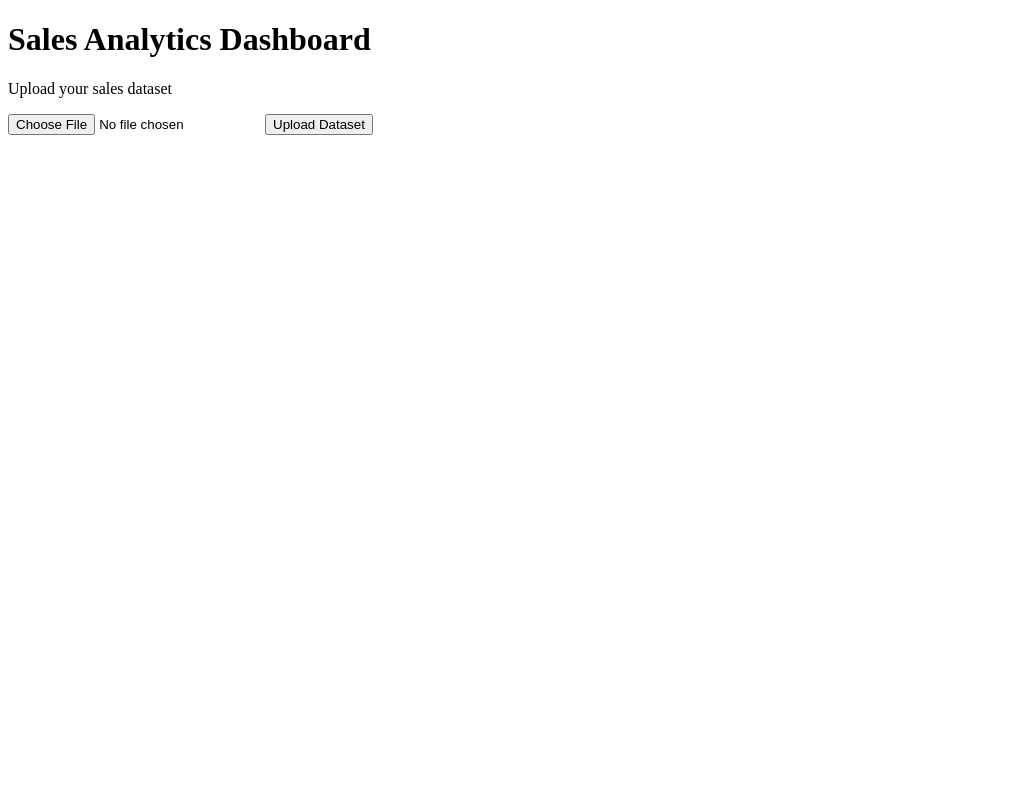
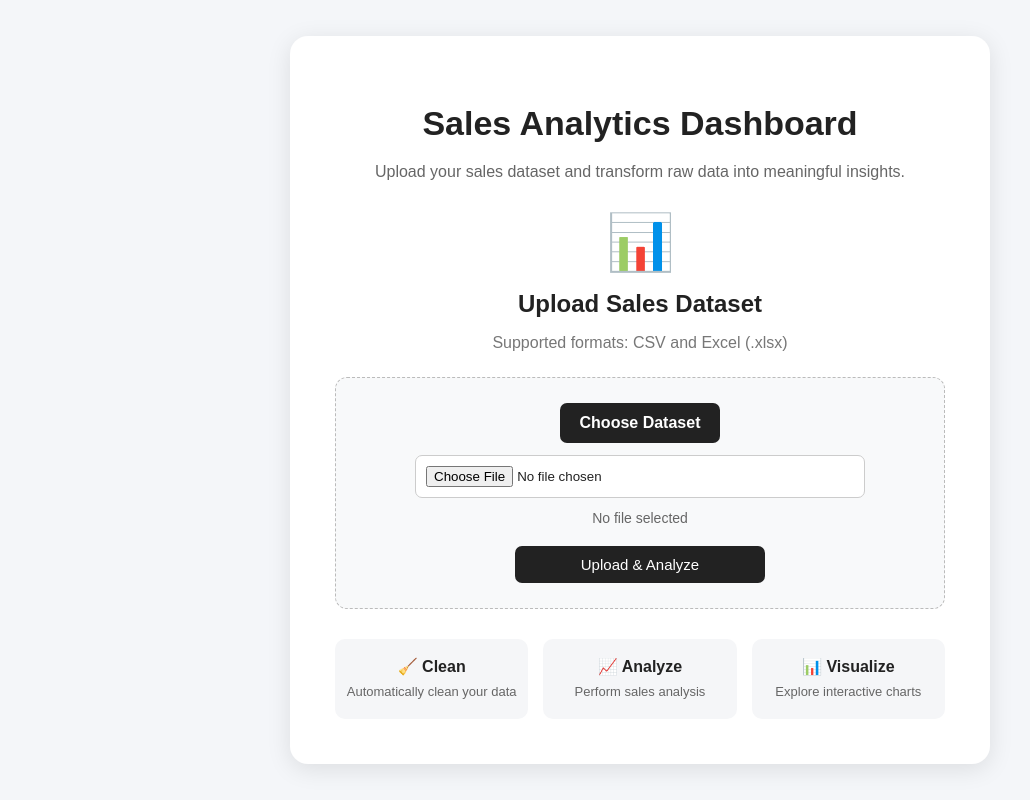
Before and after one commit to Shresth-shukla-beginercoder/sales-analytics-project, a Flask app: page / in a window 1280 px wide. Shown: the whole page, without its empty margins (0-1030 px from the left). Run offline with Flask 3, Linux system fonts and the light colour scheme.

Commit message:
Improvement upload page UI

```diff
--- a/static/css/style.css
+++ b/static/css/style.css
@@ -277,3 +277,136 @@ form a {
 .search-box input:focus {
     border-color: #222;
 }
+/* ================================
+   UPLOAD PAGE
+================================ */
+
+.upload-container {
+    min-height: 100vh;
+    display: flex;
+    justify-content: center;
+    align-items: center;
+    padding: 30px 15px;
+}
+
+.upload-card {
+    width: 100%;
+    max-width: 700px;
+    background: white;
+    padding: 45px;
+    border-radius: 18px;
+    box-shadow: 0 5px 25px rgba(0, 0, 0, 0.10);
+    text-align: center;
+}
+
+.upload-card h1 {
+    margin-bottom: 8px;
+}
+
+.subtitle {
+    color: #666;
+    font-size: 16px;
+    margin-bottom: 25px;
+    line-height: 1.6;
+}
+
+.upload-icon {
+    font-size: 55px;
+    margin: 15px 0;
+}
+
+.upload-card h2 {
+    margin-top: 10px;
+    margin-bottom: 8px;
+}
+
+.upload-info {
+    color: #777;
+    margin-bottom: 25px;
+}
+
+.upload-form {
+    display: flex;
+    flex-direction: column;
+    align-items: center;
+    gap: 12px;
+    background: #f8f9fa;
+    box-shadow: none;
+    padding: 25px;
+    border: 1px dashed #bbb;
+}
+
+.file-label {
+    display: inline-block;
+    padding: 11px 20px;
+    border-radius: 7px;
+    background: #222;
+    color: white;
+    cursor: pointer;
+}
+
+.file-label:hover {
+    opacity: 0.8;
+}
+
+.upload-form input[type="file"] {
+    width: 100%;
+    max-width: 450px;
+    padding: 10px;
+    border: 1px solid #ccc;
+    border-radius: 7px;
+    background: white;
+}
+
+.upload-form button {
+    margin-top: 8px;
+    width: 100%;
+    max-width: 250px;
+}
+
+.file-name {
+    color: #666;
+    font-size: 14px;
+    margin: 0;
+    word-break: break-word;
+}
+
+.features {
+    display: grid;
+    grid-template-columns: repeat(3, 1fr);
+    gap: 15px;
+    margin-top: 30px;
+}
+
+.feature {
+    background: #f5f6f8;
+    padding: 18px 10px;
+    border-radius: 10px;
+}
+
+.feature strong {
+    display: block;
+    margin-bottom: 7px;
+}
+
+.feature span {
+    display: block;
+    color: #666;
+    font-size: 13px;
+    line-height: 1.4;
+}
+
+@media (max-width: 600px) {
+
+    .upload-card {
+        padding: 30px 20px;
+    }
+
+    .features {
+        grid-template-columns: 1fr;
+    }
+
+    .upload-icon {
+        font-size: 45px;
+    }
+}
--- a/templates/index.html
+++ b/templates/index.html
@@ -5,25 +5,96 @@
     <meta charset="UTF-8">
     <meta name="viewport" content="width=device-width, initial-scale=1.0">
 
-    <title>Sales Analytics</title>
+    <title>Sales Analytics | Upload Dataset</title>
+
+    <link rel="stylesheet"
+          href="{{ url_for('static', filename='css/style.css') }}">
 </head>
 
 <body>
 
-    <h1>Sales Analytics Dashboard</h1>
+<div class="upload-container">
 
-    <p>Upload your sales dataset</p>
+    <div class="upload-card">
 
-    <form action="/upload" method="POST" enctype="multipart/form-data">
+        <h1>Sales Analytics Dashboard</h1>
 
-        <input type="file" name="file" accept=".csv,.xlsx">
+        <p class="subtitle">
+            Upload your sales dataset and transform raw data into meaningful insights.
+        </p>
 
-        <button type="submit">
-            Upload Dataset
-        </button>
+        <div class="upload-icon">
+            📊
+        </div>
 
-    </form>
+        <h2>Upload Sales Dataset</h2>
+
+        <p class="upload-info">
+            Supported formats: CSV and Excel (.xlsx)
+        </p>
+
+        <form action="/upload"
+              method="POST"
+              enctype="multipart/form-data"
+              class="upload-form">
+
+            <label for="file" class="file-label">
+                Choose Dataset
+            </label>
+
+            <input type="file"
+                   id="file"
+                   name="file"
+                   accept=".csv,.xlsx"
+                   required
+                   onchange="showFileName()">
+
+            <p id="file-name" class="file-name">
+                No file selected
+            </p>
+
+            <button type="submit">
+                Upload & Analyze
+            </button>
+
+        </form>
+
+        <div class="features">
+
+            <div class="feature">
+                <strong>🧹 Clean</strong>
+                <span>Automatically clean your data</span>
+            </div>
+
+            <div class="feature">
+                <strong>📈 Analyze</strong>
+                <span>Perform sales analysis</span>
+            </div>
+
+            <div class="feature">
+                <strong>📊 Visualize</strong>
+                <span>Explore interactive charts</span>
+            </div>
+
+        </div>
+
+    </div>
+
+</div>
+
+<script>
+function showFileName() {
+
+    const input = document.getElementById("file");
+    const fileName = document.getElementById("file-name");
+
+    if (input.files.length > 0) {
+        fileName.textContent = "Selected: " + input.files[0].name;
+    } else {
+        fileName.textContent = "No file selected";
+    }
+}
+</script>
 
 </body>
-
 </html>
```
